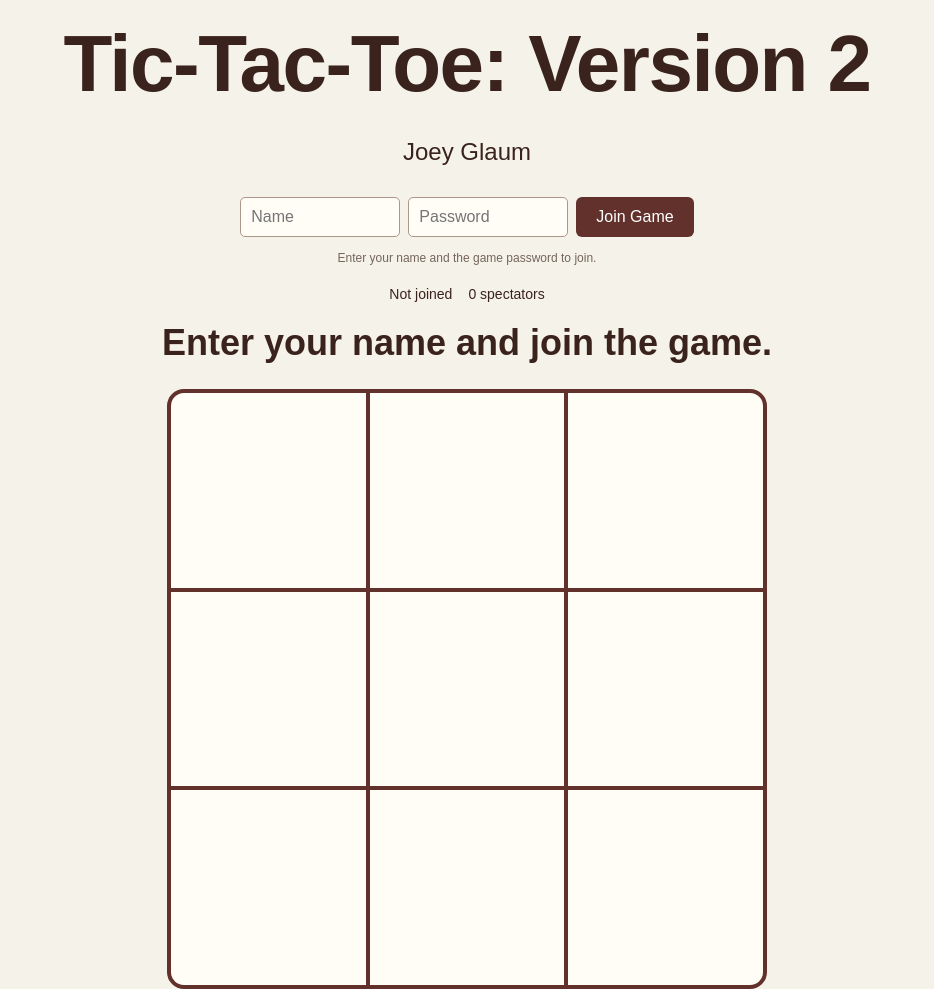
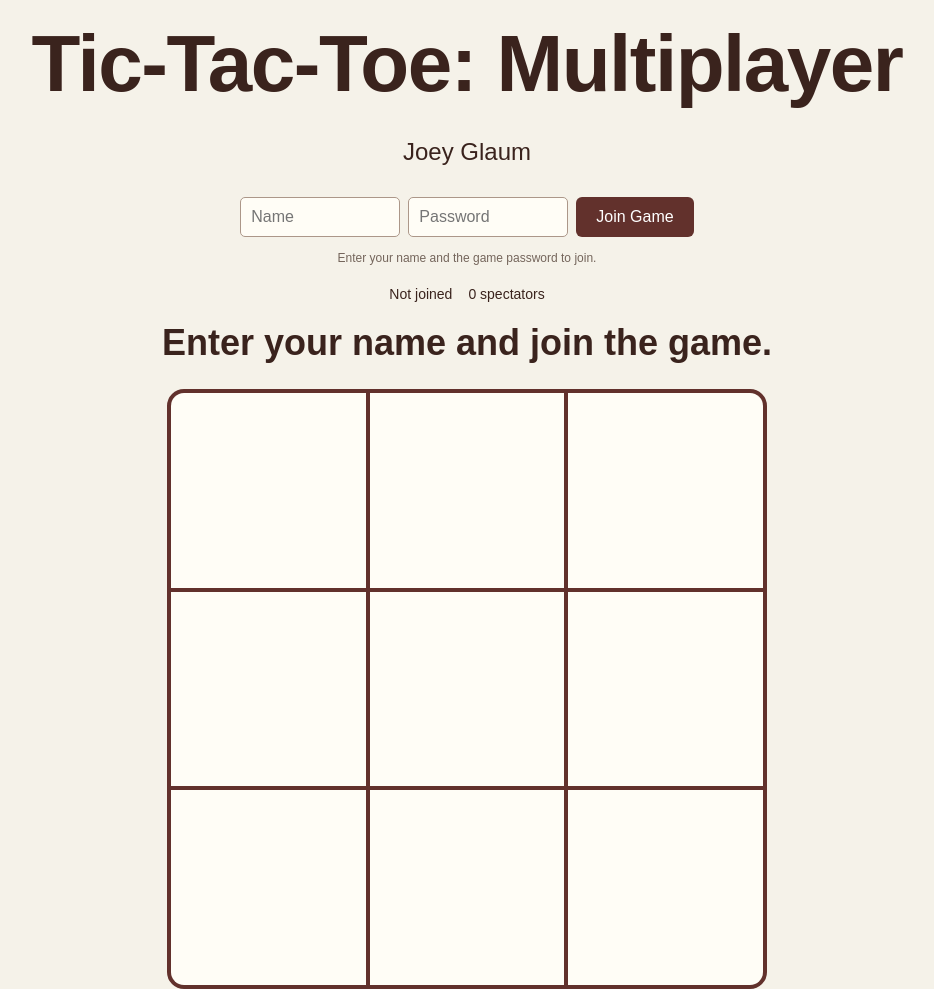
Before and after one commit to JoeyGlaum/TicTacToe, a website: page public/index.html in a window 1280 px wide. Shown: the top 989 px of the page, without its empty margins (173-1107 px from the left). Drawn offline with Linux system fonts and the light colour scheme.

Commit message:
Update index.html

```diff
--- a/public/index.html
+++ b/public/index.html
@@ -10,7 +10,7 @@
 </head>
 <body>
 <main>
-<h1>Tic-Tac-Toe: Version 2</h1>
+<h1>Tic-Tac-Toe: Multiplayer</h1>
 <p class="author">Joey Glaum</p>
 <section class="game" aria-label="Multiplayer Tic-Tac-Toe">
 <form id="join-form">
```
